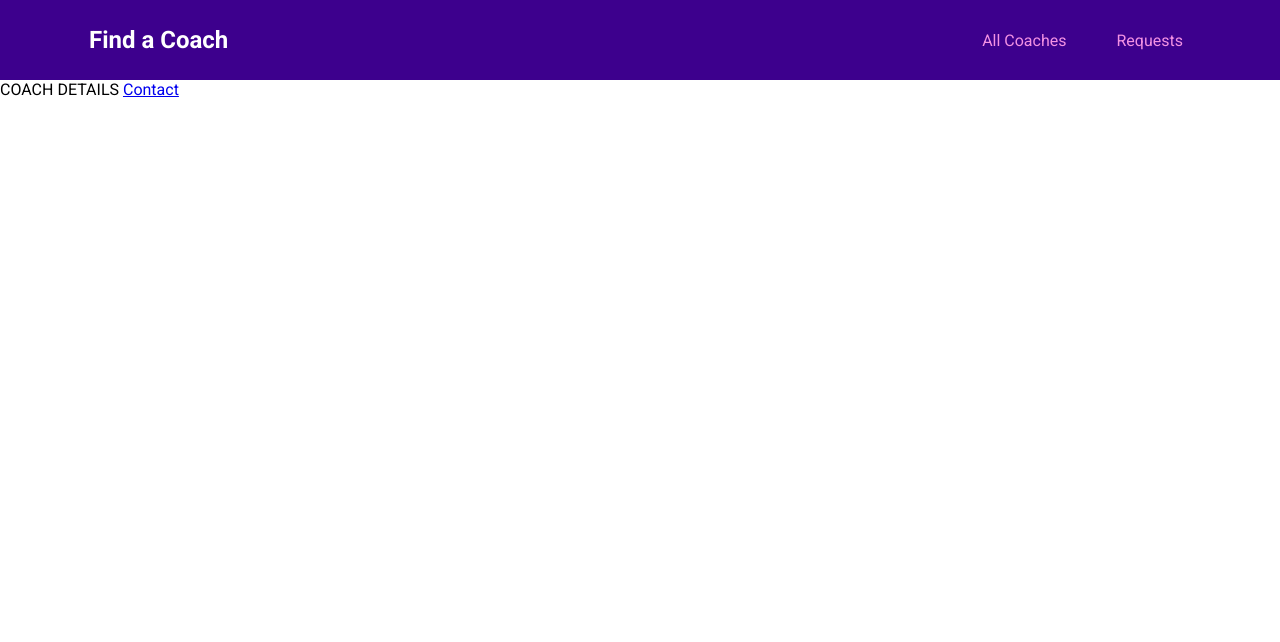
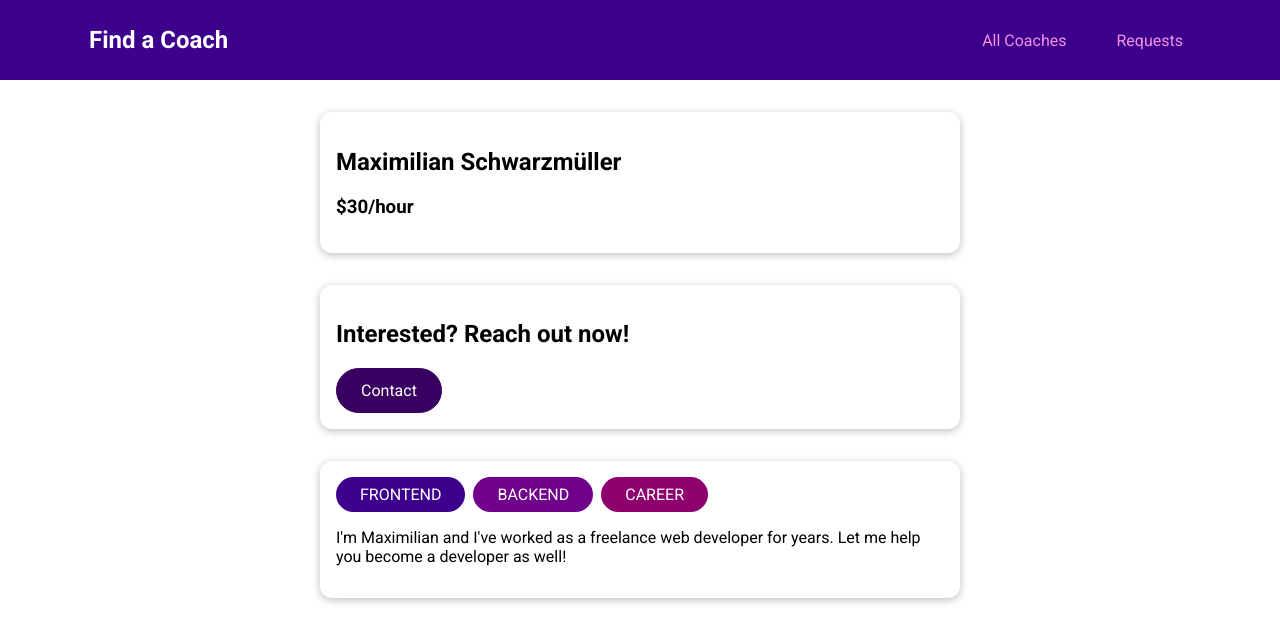
Before and after one commit to k1d12r04/find-a-coach-app, a Vue app: page /coaches/c1 in a window 1280 px wide. Shown: the top 642 px of the page. Built offline with nearby package versions, Linux system fonts and the light colour scheme.

Commit message:
Add CoachDetail component

```diff
--- a/src/components/coaches/CoachItem.vue
+++ b/src/components/coaches/CoachItem.vue
@@ -9,8 +9,10 @@
       :type="area"
     ></base-badge>
     <div class="actions">
-      <base-button mode="outline" :to="coachContactLink">Contact</base-button>
-      <base-button :to="coachDetailsLink">View Details</base-button>
+      <base-button link mode="outline" :to="coachContactLink"
+        >Contact</base-button
+      >
+      <base-button link :to="coachDetailsLink">View Details</base-button>
     </div>
   </li>
 </template>
@@ -28,10 +30,10 @@
       return this.firstName + ' ' + this.lastName;
     },
     coachContactLink() {
-      return this.$route.path + '/' + this.id + '/contact';
+      return `/coaches/${this.id}/contact`;
     },
     coachDetailsLink() {
-      return this.$route.path + '/' + this.id;
+      return `/coaches/${this.id}`;
     },
   },
 };
--- a/src/pages/coaches/CoachDetail.vue
+++ b/src/pages/coaches/CoachDetail.vue
@@ -1,5 +1,66 @@
 <template>
-  COACH DETAILS
-  <router-view></router-view>
-  <router-link to="/coaches/c1/contact">Contact</router-link>
+  <section>
+    <base-card>
+      <h2>{{ fullName }}</h2>
+      <h3>${{ rate }}/hour</h3>
+    </base-card>
+  </section>
+  <section>
+    <base-card>
+      <header>
+        <h2>Interested? Reach out now!</h2>
+        <base-button v-if="!showContactButton" link :to="contactLink"
+          >Contact</base-button
+        >
+      </header>
+      <router-view></router-view>
+    </base-card>
+  </section>
+  <section>
+    <base-card>
+      <base-badge
+        v-for="area in areas"
+        :key="area"
+        :title="area"
+        :type="area"
+      ></base-badge>
+      <p>{{ description }}</p>
+    </base-card>
+  </section>
 </template>
+
+<script>
+export default {
+  props: ['id'],
+  data() {
+    return {
+      selectedCoach: null,
+    };
+  },
+  computed: {
+    showContactButton() {
+      return this.$route.path === `/coaches/${this.id}/contact`;
+    },
+    contactLink() {
+      return `/coaches/${this.id}/contact`;
+    },
+    fullName() {
+      return this.selectedCoach.firstName + ' ' + this.selectedCoach.lastName;
+    },
+    rate() {
+      return this.selectedCoach.hourlyRate;
+    },
+    areas() {
+      return this.selectedCoach.areas;
+    },
+    description() {
+      return this.selectedCoach.description;
+    },
+  },
+  created() {
+    this.selectedCoach = this.$store.getters['coaches/coaches'].find(
+      (coach) => coach.id === this.id
+    );
+  },
+};
+</script>
--- a/src/router.js
+++ b/src/router.js
@@ -16,6 +16,7 @@
     {
       path: '/coaches/:id',
       component: CoachDetail,
+      props: true,
       children: [
         { path: 'contact', component: ContactCoach }, // /coaches/c1/contact
         // IMPORTANT: children routes must not have "/" in the beginning of their name
```
